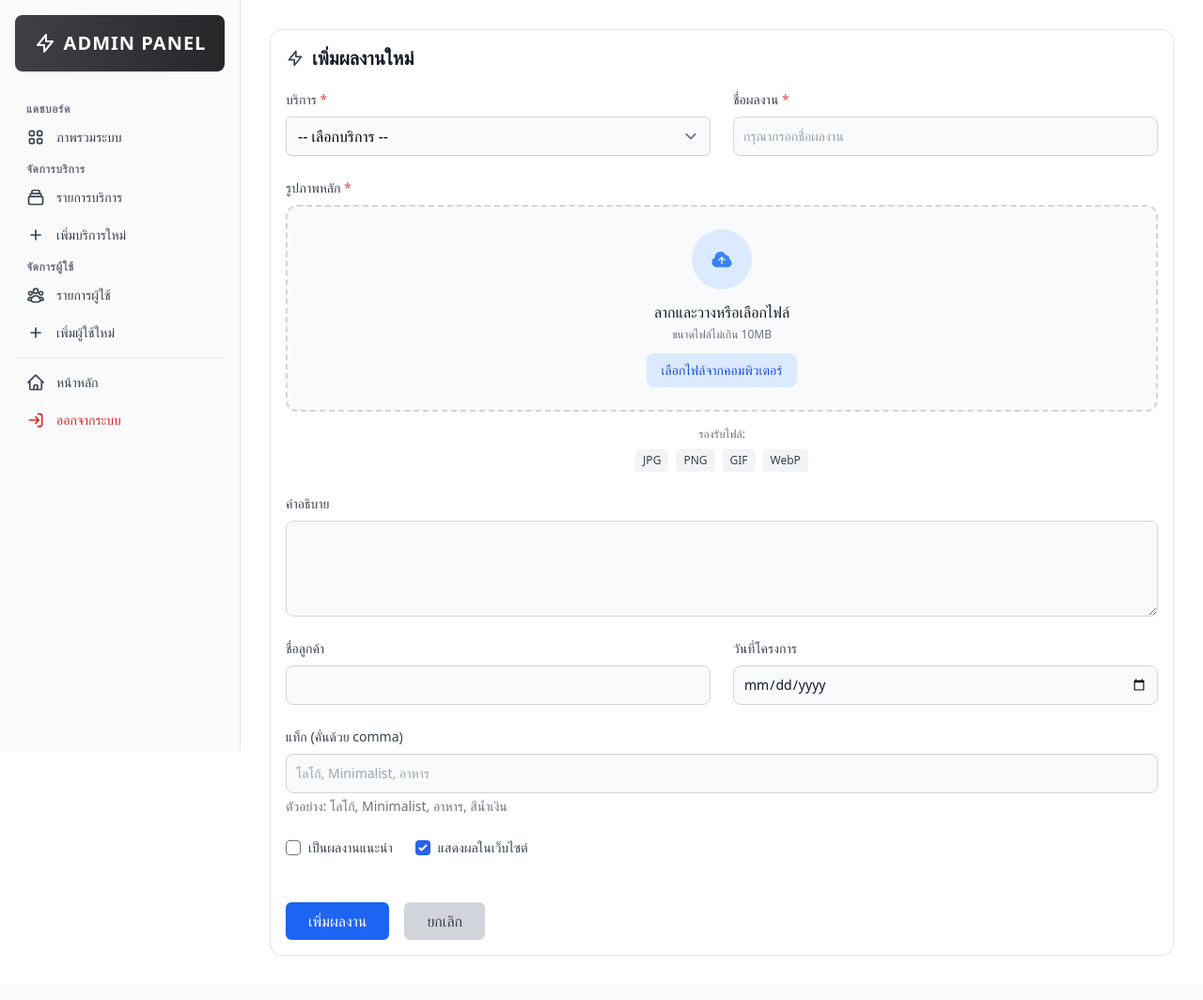
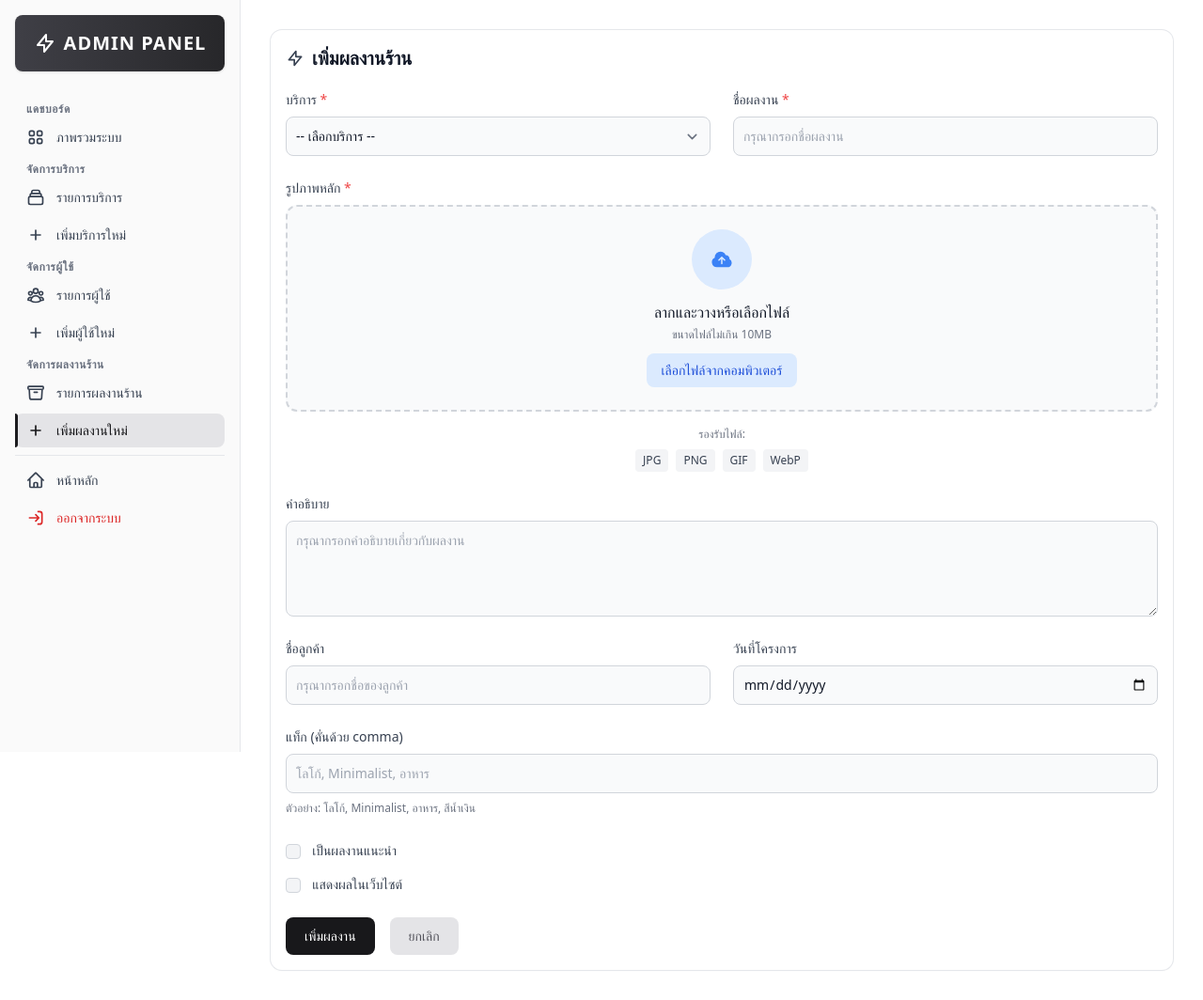
Before and after one commit to safwan-slh/graphic-design-project, a PHP site: page /admin/portfolio_add.php in a window 1280 px wide. Shown: the whole page at 94% size. Before the commit the page ends 1017 px from the top, so only its background shows below. Run offline with PHP 8.4, Linux system fonts and the light colour scheme; the visitor is signed in with stand-in values (Sample User, id 1); data that the repository does not hold is empty; some libraries are stand-ins or nearby versions.

Commit message:
refactor:Change submit button position in customer, portfolio, and service add pages

```diff
--- a/src/admin/portfolio_add.php
+++ b/src/admin/portfolio_add.php
@@ -70,7 +70,8 @@ if ($_SERVER['REQUEST_METHOD'] === 'POST') {
                 (service_id, title, description, image_url, client_name, project_date, tags, is_featured, is_active)
                 VALUES (?, ?, ?, ?, ?, ?, ?, ?, ?)");
 
-            $stmt->bind_param("issssssii",
+            $stmt->bind_param(
+                "issssssii",
                 $serviceId,
                 $title,
                 $description,
@@ -87,7 +88,8 @@ if ($_SERVER['REQUEST_METHOD'] === 'POST') {
                 (service_id, title, description, image_url, client_name, tags, is_featured, is_active)
                 VALUES (?, ?, ?, ?, ?, ?, ?, ?)");
 
-            $stmt->bind_param("isssssii",
+            $stmt->bind_param(
+                "isssssii",
                 $serviceId,
                 $title,
                 $description,
@@ -106,7 +108,6 @@ if ($_SERVER['REQUEST_METHOD'] === 'POST') {
         } else {
             throw new Exception("เกิดข้อผิดพลาดในการบันทึกข้อมูล: " . $conn->error);
         }
-
     } catch (Exception $e) {
         $toastType = 'error';
         $toastMessage = $e->getMessage();
@@ -144,7 +145,7 @@ if ($_SERVER['REQUEST_METHOD'] === 'POST') {
                             <path stroke-linecap="round" stroke-linejoin="round" stroke-width="2"
                                 d="M13 10V3L4 14h7v7l9-11h-7z"></path>
                         </svg>
-                        เพิ่มผลงานใหม่
+                        เพิ่มผลงานร้าน
                     </h3>
                 </div>
 
@@ -162,7 +163,7 @@ if ($_SERVER['REQUEST_METHOD'] === 'POST') {
                             <label class="block text-sm font-medium text-gray-700 mb-2">บริการ
                                 <span class="text-red-500">*</span></label>
                             <select name="service_id" required
-                                class="w-full px-3 py-2 border bg-gray-50 border-gray-300 rounded-md focus:outline-none focus:ring-2 focus:ring-blue-500">
+                                class="bg-gray-50 border border-gray-300 text-gray-900 text-sm rounded-lg focus:ring-blue-500 focus:border-blue-500 block w-full p-2.5">
                                 <option value="">-- เลือกบริการ --</option>
                                 <?php foreach ($services as $service): ?>
                                     <option value="<?= $service['service_id'] ?>">
@@ -171,7 +172,6 @@ if ($_SERVER['REQUEST_METHOD'] === 'POST') {
                                 <?php endforeach; ?>
                             </select>
                         </div>
-
                         <div>
                             <label class="block mb-2 text-sm font-medium text-gray-700">ชื่อผลงาน
                                 <span class="text-red-500">*</span></label>
@@ -179,15 +179,7 @@ if ($_SERVER['REQUEST_METHOD'] === 'POST') {
                                 class="bg-gray-50 border border-gray-300 text-gray-900 text-sm rounded-lg focus:ring-blue-500 focus:border-blue-500 block w-full p-2.5">
                         </div>
                     </div>
-
                     <!-- รูปภาพหลัก -->
-                    <!-- รูปภาพหลัก -->
-                    <!-- <div>
-                        <label class="block text-sm font-medium text-gray-700 mb-2">รูปภาพหลัก*</label>
-                        <input type="file" name="image_url" accept="image/*" required
-                            class="w-full px-3 py-2 border border-gray-300 rounded-md focus:outline-none focus:ring-2 focus:ring-blue-500">
-                        <p class="text-sm text-gray-500 mt-1">รองรับไฟล์ JPG, PNG, WebP, GIF</p>
-                    </div> -->
                     <div>
                         <label class="block mb-2 text-sm font-medium text-gray-700">รูปภาพหลัก <span class="text-red-500">*</span></label>
                         <div class="upload-area relative border-2 border-dashed border-gray-300 bg-gray-50 rounded-xl p-6 text-center hover:border-gray-400 cursor-pointer transition-colors duration-300"
@@ -225,6 +217,7 @@ if ($_SERVER['REQUEST_METHOD'] === 'POST') {
                     <div>
                         <label class="block mb-2 text-sm font-medium text-gray-700">คำอธิบาย</label>
                         <textarea name="description" rows="4"
+                            placeholder="กรุณากรอกคำอธิบายเกี่ยวกับผลงาน"
                             class="bg-gray-50 border border-gray-300 text-gray-900 text-sm rounded-lg focus:ring-blue-500 focus:border-blue-500 block w-full p-2.5"></textarea>
                     </div>
 
@@ -233,6 +226,7 @@ if ($_SERVER['REQUEST_METHOD'] === 'POST') {
                         <div>
                             <label class="block mb-2 text-sm font-medium text-gray-700">ชื่อลูกค้า</label>
                             <input type="text" name="client_name"
+                            placeholder="กรุณากรอกชื่อของลูกค้า"
                                 class="bg-gray-50 border border-gray-300 text-gray-900 text-sm rounded-lg focus:ring-blue-500 focus:border-blue-500 block w-full p-2.5">
                         </div>
 
@@ -250,33 +244,30 @@ if ($_SERVER['REQUEST_METHOD'] === 'POST') {
                         <input type="text" name="tags"
                             placeholder="โลโก้, Minimalist, อาหาร"
                             class="bg-gray-50 border border-gray-300 text-gray-900 text-sm rounded-lg focus:ring-blue-500 focus:border-blue-500 block w-full p-2.5">
-                        <p class="text-sm text-gray-500 mt-1">ตัวอย่าง: โลโก้,
+                        <p class="text-xs text-gray-500 mt-2">ตัวอย่าง: โลโก้,
                             Minimalist, อาหาร, สีน้ำเงิน</p>
                     </div>
 
                     <!-- การตั้งค่า -->
-                    <div class="flex space-x-6">
-                        <label class="flex items-center">
-                            <input type="checkbox" name="is_featured"
-                                value="1" class="rounded text-blue-600">
-                            <span class="ml-2 text-sm text-gray-700">เป็นผลงานแนะนำ</span>
-                        </label>
-
-                        <label class="flex items-center">
-                            <input type="checkbox" name="is_active" value="1"
-                                checked class="rounded text-blue-600">
-                            <span class="ml-2 text-sm text-gray-700">แสดงผลในเว็บไซต์</span>
-                        </label>
+                    <div class="col-span-2 space-y-3">
+                        <div class="checkbox-label">
+                            <input type="checkbox" name="is_featured" class="w-4 h-4 text-blue-600 bg-gray-100 border-gray-300 rounded focus:ring-blue-500" value="1">
+                            <label for="is_featured" class="ml-2 text-sm font-medium text-gray-700">เป็นผลงานแนะนำ</label>
+                        </div>
+                        <div class="checkbox-label">
+                            <input type="checkbox" name="is_active" value="1" class="w-4 h-4 text-blue-600 bg-gray-100 border-gray-300 rounded focus:ring-blue-500">
+                            <label for="is_active" class="ml-2 text-sm font-medium text-gray-700">แสดงผลในเว็บไซต์</label>
+                        </div>
                     </div>
 
                     <!-- ปุ่มส่งฟอร์ม -->
-                    <div class="flex space-x-4 pt-6">
+                    <div class="flex space-x-4 pt-2">
                         <button type="submit" id="submitBtn"
-                            class="bg-blue-600 text-white px-6 py-2 rounded-md hover:bg-blue-700 transition">
+                            class="text-white flex justify-center items-center bg-zinc-900 hover:bg-zinc-800 font-medium rounded-lg text-sm px-5 py-2.5 text-center">
                             เพิ่มผลงาน
                         </button>
                         <a href="portfolio_list.php"
-                            class="bg-gray-300 text-gray-700 px-6 py-2 rounded-md hover:bg-gray-400 transition">
+                            class="text-zinc-600 flex justify-center items-center bg-zinc-200 hover:bg-zinc-200 font-medium rounded-lg text-sm px-5 py-2.5 text-center">
                             ยกเลิก
                         </a>
                     </div>
--- a/src/includes/sidebar.php
+++ b/src/includes/sidebar.php
@@ -105,6 +105,29 @@ $current_page = basename($_SERVER['PHP_SELF']); ?>
               </li>
             </ul>
           </div>
+          <!-- Portfolio Section -->
+          <div>
+            <h2 class="text-xs font-semibold text-gray-500 uppercase tracking-wider mb-1 px-3">จัดการผลงานร้าน</h2>
+            <ul class="space-y-1">
+              <li>
+                <a href="portfolio_list.php" class="flex items-center px-3 py-2 text-sm rounded-lg transition-colors duration-200 <?= ($current_page == 'portfolio_list.php') ? 'bg-zinc-200 text-zinc-900 font-medium active-menu' : 'text-gray-700 hover:bg-gray-100' ?>">
+                  <svg class="w-5 h-5 mr-3" xmlns="http://www.w3.org/2000/svg" fill="none" viewBox="0 0 24 24" stroke-width="2" stroke="currentColor">
+                    <path stroke-linecap="round" stroke-linejoin="round" d="m20.25 7.5-.625 10.632a2.25 2.25 0 0 1-2.247 2.118H6.622a2.25 2.25 0 0 1-2.247-2.118L3.75 7.5M10 11.25h4M3.375 7.5h17.25c.621 0 1.125-.504 1.125-1.125v-1.5c0-.621-.504-1.125-1.125-1.125H3.375c-.621 0-1.125.504-1.125 1.125v1.5c0 .621.504 1.125 1.125 1.125Z" />
+                  </svg>
+
+                  รายการผลงานร้าน
+                </a>
+              </li>
+              <li>
+                <a href="portfolio_add.php" class="flex items-center px-3 py-2 text-sm rounded-lg transition-colors duration-200 <?= ($current_page == 'portfolio_add.php') ? 'bg-zinc-200 text-zinc-900 font-medium active-menu' : 'text-gray-700 hover:bg-gray-100' ?>">
+                  <svg class="w-5 h-5 mr-3" fill="none" stroke="currentColor" viewBox="0 0 24 24">
+                    <path stroke-linecap="round" stroke-linejoin="round" stroke-width="2" d="M12 6v6m0 0v6m0-6h6m-6 0H6"></path>
+                  </svg>
+                  เพิ่มผลงานใหม่
+                </a>
+              </li>
+            </ul>
+          </div>
           <!-- Divider -->
           <div class="border-t border-gray-200 my-4"></div>
           <!-- Logout -->
```
Also changed, not shown: src/admin/customer_add.php (+8 -6 lines), src/admin/service_add.php (+8 -6 lines).
